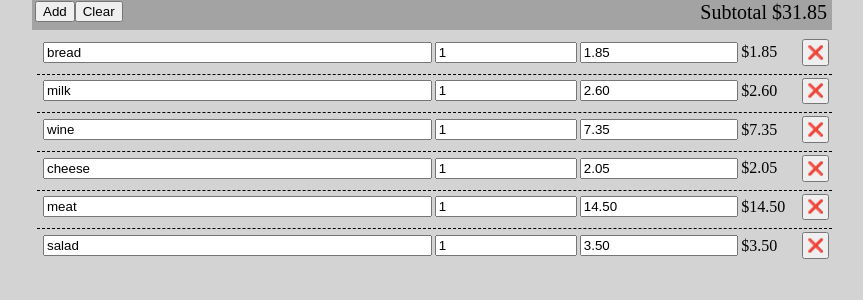
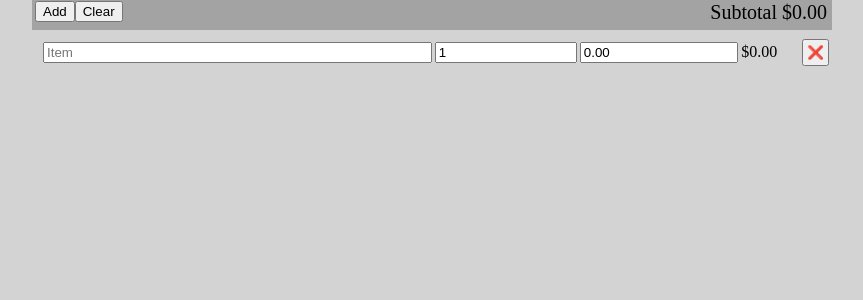
Before and after one commit to Yoplitein/cart-keeper, a React app: page / in a window 1280 px wide. Shown: the top 300 px of the page, without its empty margins (208-1071 px from the left). Built offline with nearby package versions, Linux system fonts and the light colour scheme; the HTML template or start-up script is replaced by a standard one.

Commit message:
Set only one default item

```diff
--- a/src/app.jsx
+++ b/src/app.jsx
@@ -21,12 +21,7 @@ class App extends React.Component
 
         this.state = {
             items: [
-                Item("bread", 1.85),
-                Item("milk", 2.60),
-                Item("wine", 7.35),
-                Item("cheese", 2.05),
-                Item("meat", 14.50),
-                Item("salad", 3.50),
+                Item("", 0),
             ]
         }; //TODO: LocalStorage
     }
```
